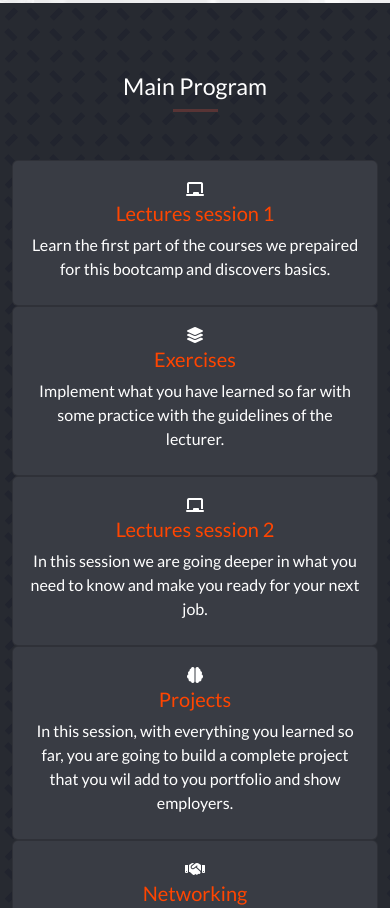
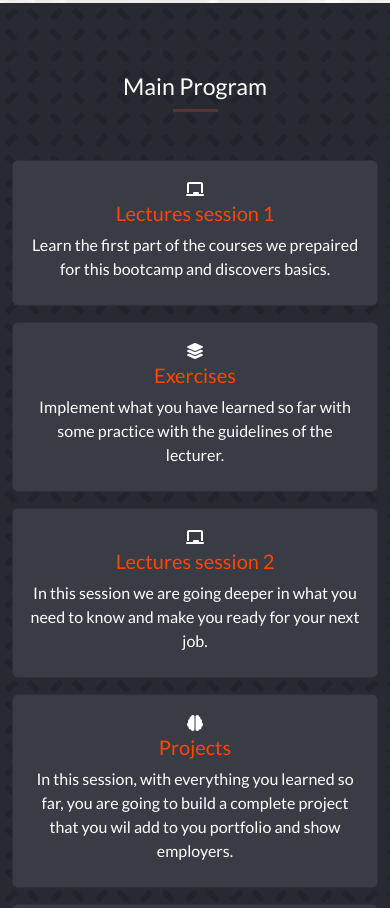
Before and after one commit to adeola003/Ruby-on-rails-bootcamp, a website: page index.html in a window 390 px wide. Shown: the part 1005-1913 px from the top of the page. Drawn offline with nearby package versions, Linux system fonts and the light colour scheme.

Commit message:
installed linters, updated README, and fixed linters errors

```diff
--- a/style.css
+++ b/style.css
@@ -186,6 +186,7 @@ footer {
   .prog-container {
     display: flex;
     flex-direction: column;
+    row-gap: 16px;
   }
 
   #home {
```
